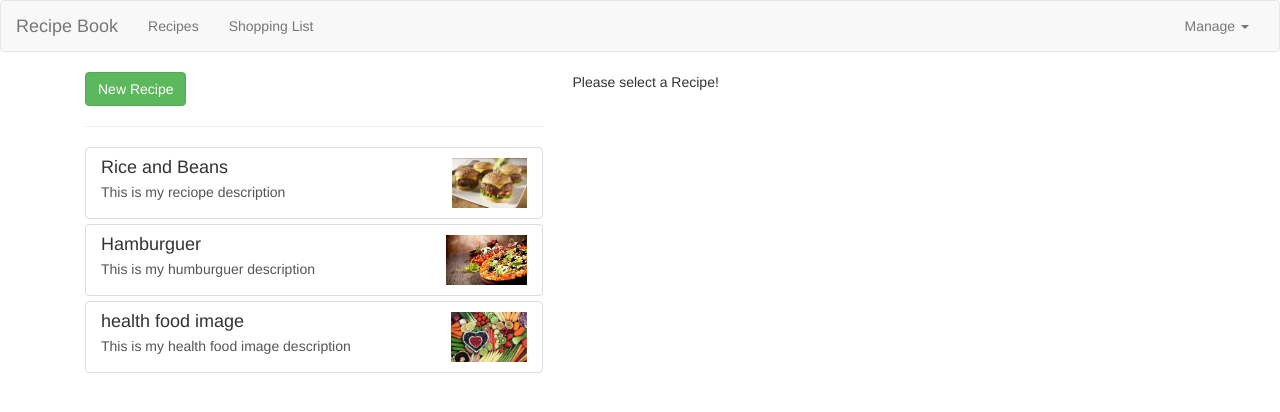
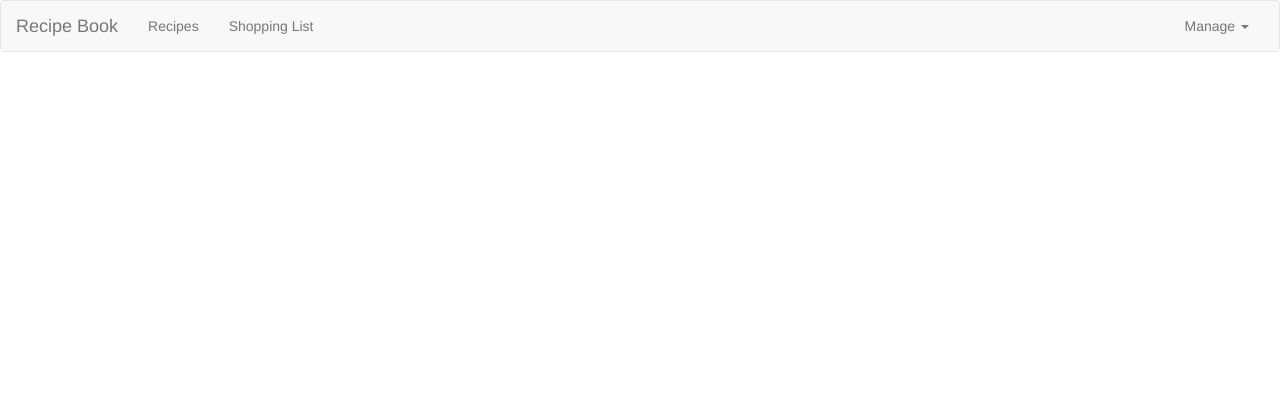
Before and after one commit to CesaltinoFelix/recipe-book, an Angular app: page / in a window 1280 px wide. Shown: the top 412 px of the page. Built offline with nearby package versions, Linux system fonts and the light colour scheme.

Commit message:
adding router

```diff
--- a/src/app/app.component.ts
+++ b/src/app/app.component.ts
@@ -7,8 +7,4 @@ import { Component } from '@angular/core';
 })
 export class AppComponent {
   title = 'recipe-book';
-  route: string = 'recipe'
-  onRout(route: string){
-    this.route = route;
-  }
 }
--- a/src/app/app.module.ts
+++ b/src/app/app.module.ts
@@ -1,6 +1,6 @@
 import { NgModule } from '@angular/core';
 import { BrowserModule } from '@angular/platform-browser';
-import {FormsModule} from '@angular/forms';
+import { FormsModule } from '@angular/forms';
 import { AppComponent } from './app.component';
 import { HeaderComponent } from './header/header.component';
 import { RecipesComponent } from './recipes/recipes.component';
@@ -10,7 +10,13 @@ import { RecipeItemComponent } from './recipes/recipe-list/recipe-item/recipe-it
 import { ShoppingListComponent } from './shopping-list/shopping-list.component';
 import { ShoppingEditComponent } from './shopping-list/shopping-edit/shopping-edit.component';
 import { DropdownDirective } from './shared/dropdown.directive';
+import { RouterModule } from '@angular/router';
+import { Routes } from '@angular/router';
 
+const appRoutes: Routes = [
+  { path: '', component: RecipesComponent },
+  { path: 'shopping-list', component: ShoppingListComponent },
+];
 @NgModule({
   declarations: [
     AppComponent,
@@ -23,11 +29,8 @@ import { DropdownDirective } from './shared/dropdown.directive';
     ShoppingEditComponent,
     DropdownDirective,
   ],
-  imports: [
-    BrowserModule,
-    FormsModule
-  ],
+  imports: [BrowserModule, FormsModule, RouterModule.forRoot(appRoutes)],
   providers: [],
-  bootstrap: [AppComponent]
+  bootstrap: [AppComponent],
 })
-export class AppModule { }
+export class AppModule {}
```
